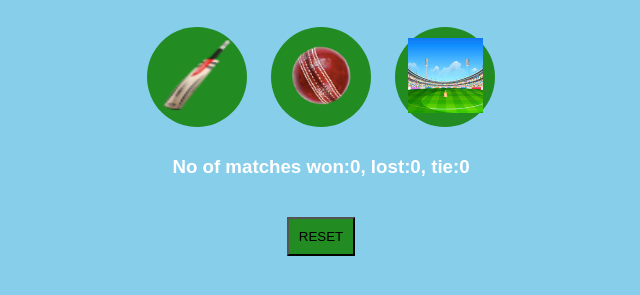
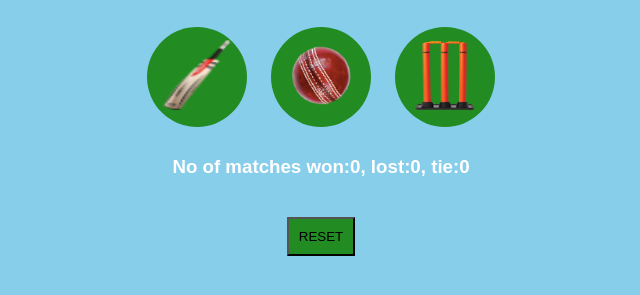
Before and after one commit to NpSingh12/BatBall-Game, a plain HTML site: page index.html in a window 1280 px wide. Shown: the part 69-364 px from the top of the page, without its empty margins (319-959 px from the left). Drawn offline with Linux system fonts and the light colour scheme.

Commit message:
Update index.html

```diff
--- a/index.html
+++ b/index.html
@@ -25,7 +25,7 @@
     <button    class="choise-button" onclick="
          computerChoice = generatecomputerchoise();
          resultMsg = Getresult('Stump', computerChoice );
-         showresult('Stump', computerChoice, resultMsg);">   <img src="cricket.jpg" alt="Stump image" class="choise-image"></button>
+         showresult('Stump', computerChoice, resultMsg);">   <img src="stump.png" alt="Stump image" class="choise-image"></button>
           <h3 id="userMove"></h3>
           <h3 id="computermove"></h3>
 
```
